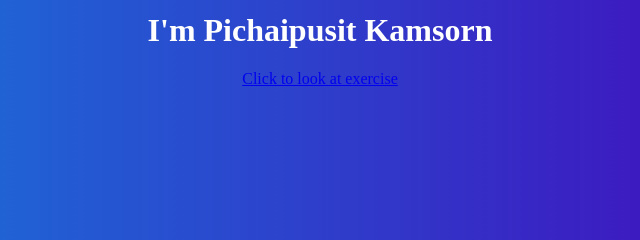
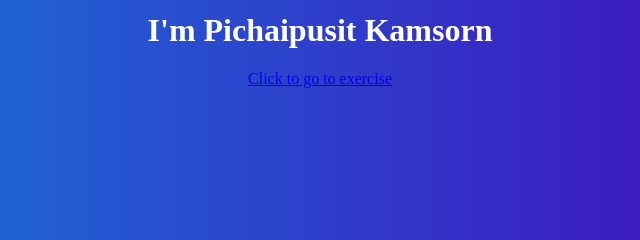
Before and after one commit to pichaipusit/babe.github.io, a plain HTML site: page index.html in a window 1280 px wide. Shown: the part 409-649 px from the top of the page, 328-968 px from the left. Drawn offline with Linux system fonts and the light colour scheme.

Commit message:
to exercise

```diff
--- a/index.html
+++ b/index.html
@@ -17,6 +17,6 @@
 	<body>
 		<h1>Hello Pal! 👋🌍</h1>
 		<h1>I'm Pichaipusit Kamsorn</h1>
-		<a href="https://www.youtube.com/">Click to look at exercise</a>
+		<a href="https://www.youtube.com/">Click to go to exercise</a>
 	<body>
 </html>
```
